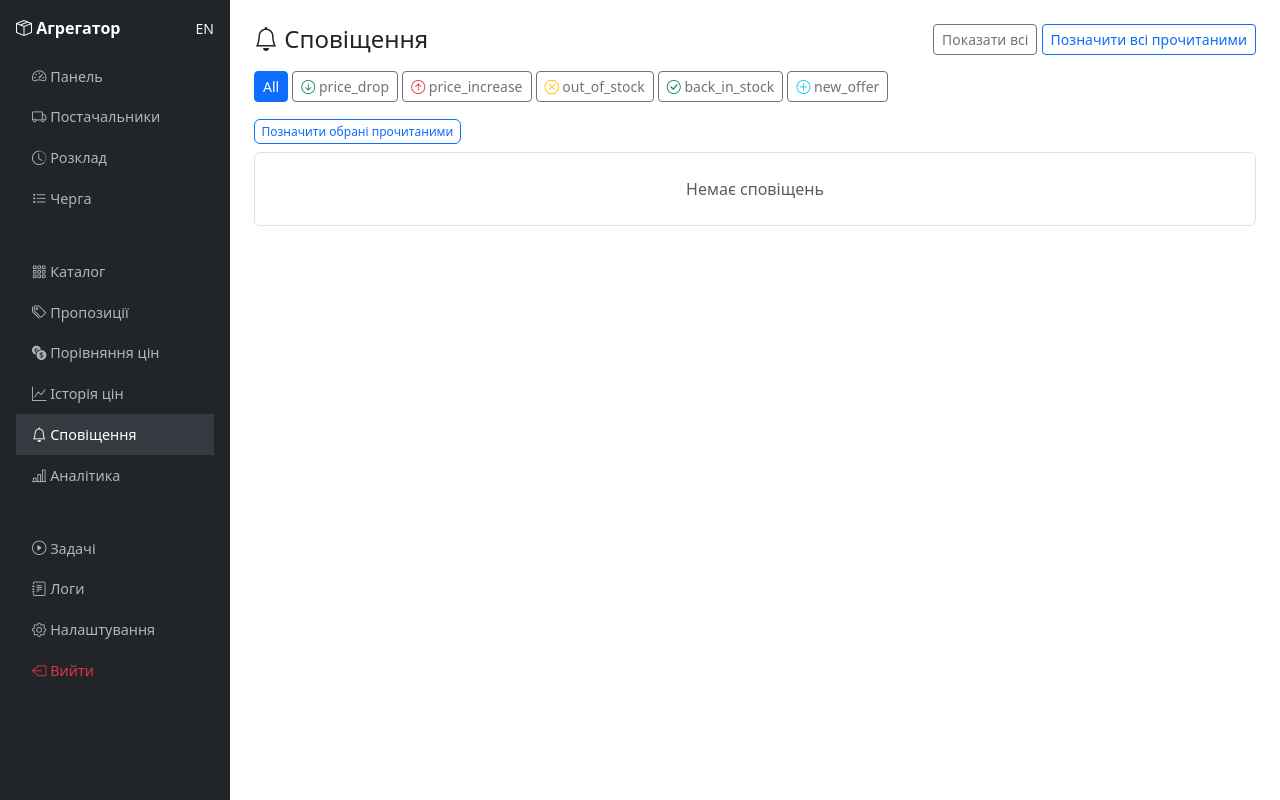
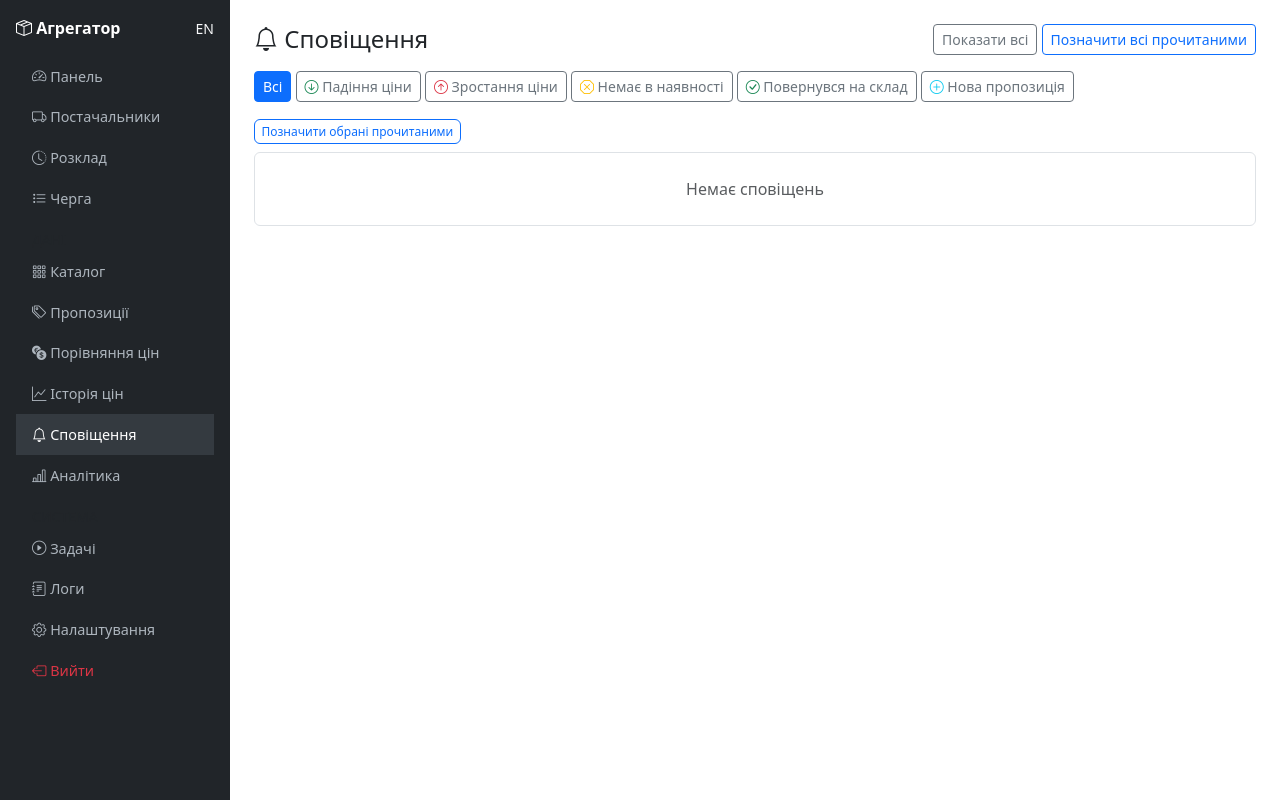
Before and after one commit to ooobabichdima/gunfire_pars, a PHP site: page /index.php?page=alerts in a window 1280 px wide. Run offline with PHP 8.4, Linux system fonts and the light colour scheme; the visitor is signed in with stand-in values (Sample User, id 1); data comes from the database, SQL or seed files in the repository; data that the repository does not hold is empty.

Commit message:
chore: apply i18n translations to alerts and jobs pages
https://claude.ai/code/session_016kJt6ZU9VpVhJVG6wTsHFK

```diff
--- a/admin/pages/alerts.php
+++ b/admin/pages/alerts.php
@@ -65,9 +65,9 @@ $typeIcons = [
 </div>
 
 <div class="mb-3">
-    <a href="<?= url('alerts') ?>" class="btn btn-sm <?= !$filter ? 'btn-primary' : 'btn-outline-secondary' ?>">All</a>
-    <?php foreach (['price_drop', 'price_increase', 'out_of_stock', 'back_in_stock', 'new_offer'] as $t): ?>
-        <a href="<?= url('alerts', ['type' => $t]) ?>" class="btn btn-sm <?= $filter === $t ? 'btn-primary' : 'btn-outline-secondary' ?>"><?= $typeIcons[$t] ?? '' ?> <?= $t ?></a>
+    <a href="<?= url('alerts') ?>" class="btn btn-sm <?= !$filter ? 'btn-primary' : 'btn-outline-secondary' ?>"><?= t('all') ?></a>
+    <?php foreach (['price_drop', 'price_increase', 'out_of_stock', 'back_in_stock', 'new_offer'] as $at): ?>
+        <a href="<?= url('alerts', ['type' => $at]) ?>" class="btn btn-sm <?= $filter === $at ? 'btn-primary' : 'btn-outline-secondary' ?>"><?= $typeIcons[$at] ?? '' ?> <?= t($at) ?></a>
     <?php endforeach; ?>
 </div>
 
--- a/admin/pages/jobs.php
+++ b/admin/pages/jobs.php
@@ -14,7 +14,7 @@ $jobs = $db->fetchAll(
 <h4 class="mb-3"><?= t('job_runs') ?> <small class="text-muted">(<?= format_number($total) ?>)</small></h4>
 
 <table class="table table-sm table-hover">
-    <thead><tr><th>ID</th><th>Supplier</th><th>Type</th><th>Status</th><th>PID</th><th>Started</th><th>Duration</th><th>Result</th><th></th></tr></thead>
+    <thead><tr><th>ID</th><th><?= t('suppliers') ?></th><th><?= t('type') ?></th><th><?= t('status') ?></th><th><?= t('pid') ?></th><th><?= t('started') ?></th><th><?= t('duration') ?></th><th><?= t('result') ?></th><th></th></tr></thead>
     <tbody>
     <?php foreach ($jobs as $job): ?>
         <tr>
@@ -31,11 +31,11 @@ $jobs = $db->fetchAll(
             <td><small><?= esc(mb_substr($job['result_json'] ?? $job['error_message'] ?? '', 0, 80)) ?></small></td>
             <td>
                 <?php if ($job['status'] === 'running'): ?>
-                    <button class="btn btn-outline-danger btn-xs" onclick="stopJob(<?= $job['id'] ?>)">Stop</button>
+                    <button class="btn btn-outline-danger btn-xs" onclick="stopJob(<?= $job['id'] ?>)"><?= t('stop') ?></button>
                 <?php endif; ?>
                 <?php $logFile = dirname(__DIR__, 2) . '/logs/job_' . $job['id'] . '.log';
                 if (file_exists($logFile)): ?>
-                    <a href="<?= url('logs', ['file' => 'job_' . $job['id'] . '.log']) ?>" class="btn btn-outline-secondary btn-xs">Log</a>
+                    <a href="<?= url('logs', ['file' => 'job_' . $job['id'] . '.log']) ?>" class="btn btn-outline-secondary btn-xs"><?= t('log') ?></a>
                 <?php endif; ?>
             </td>
         </tr>
```
